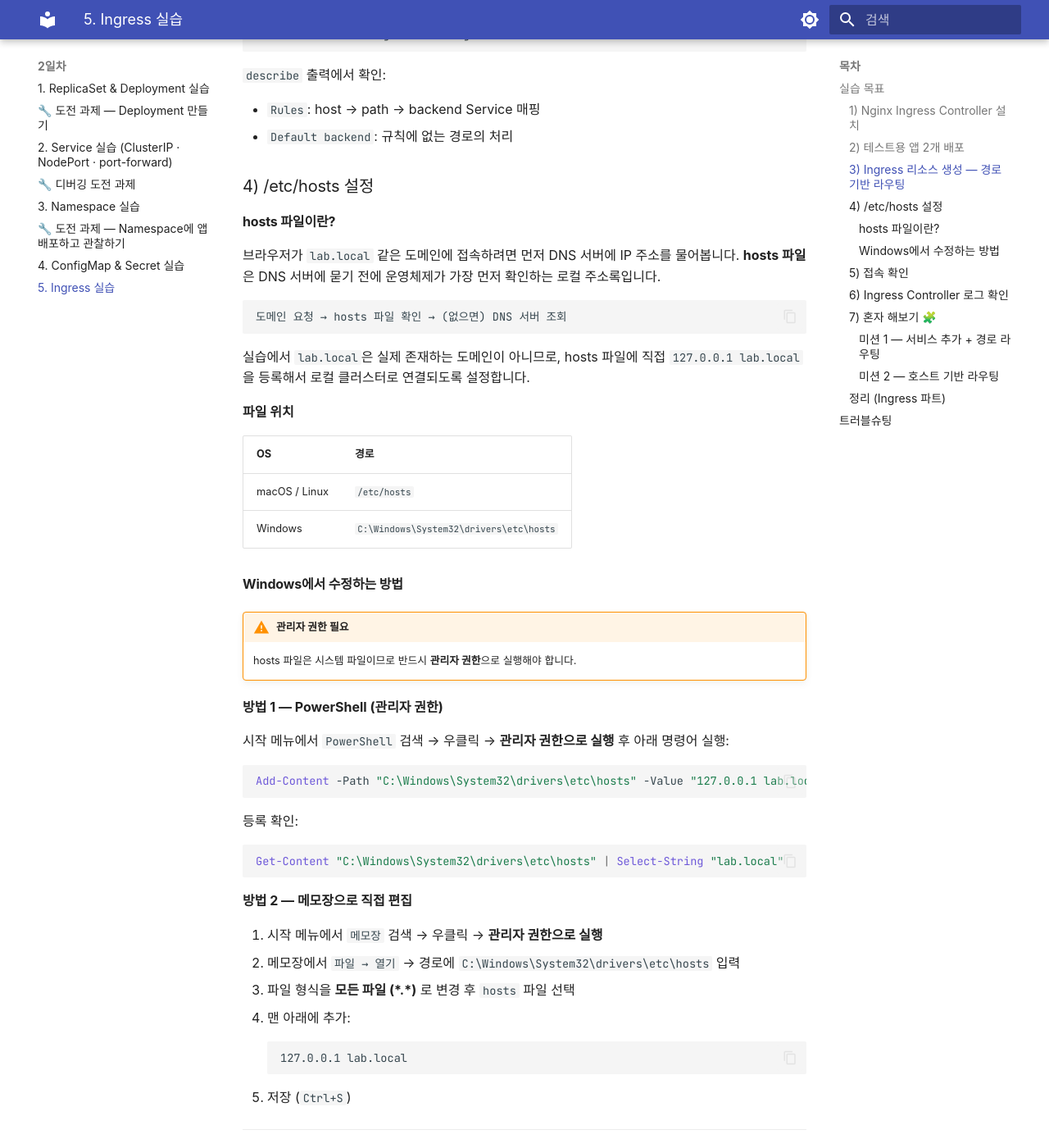
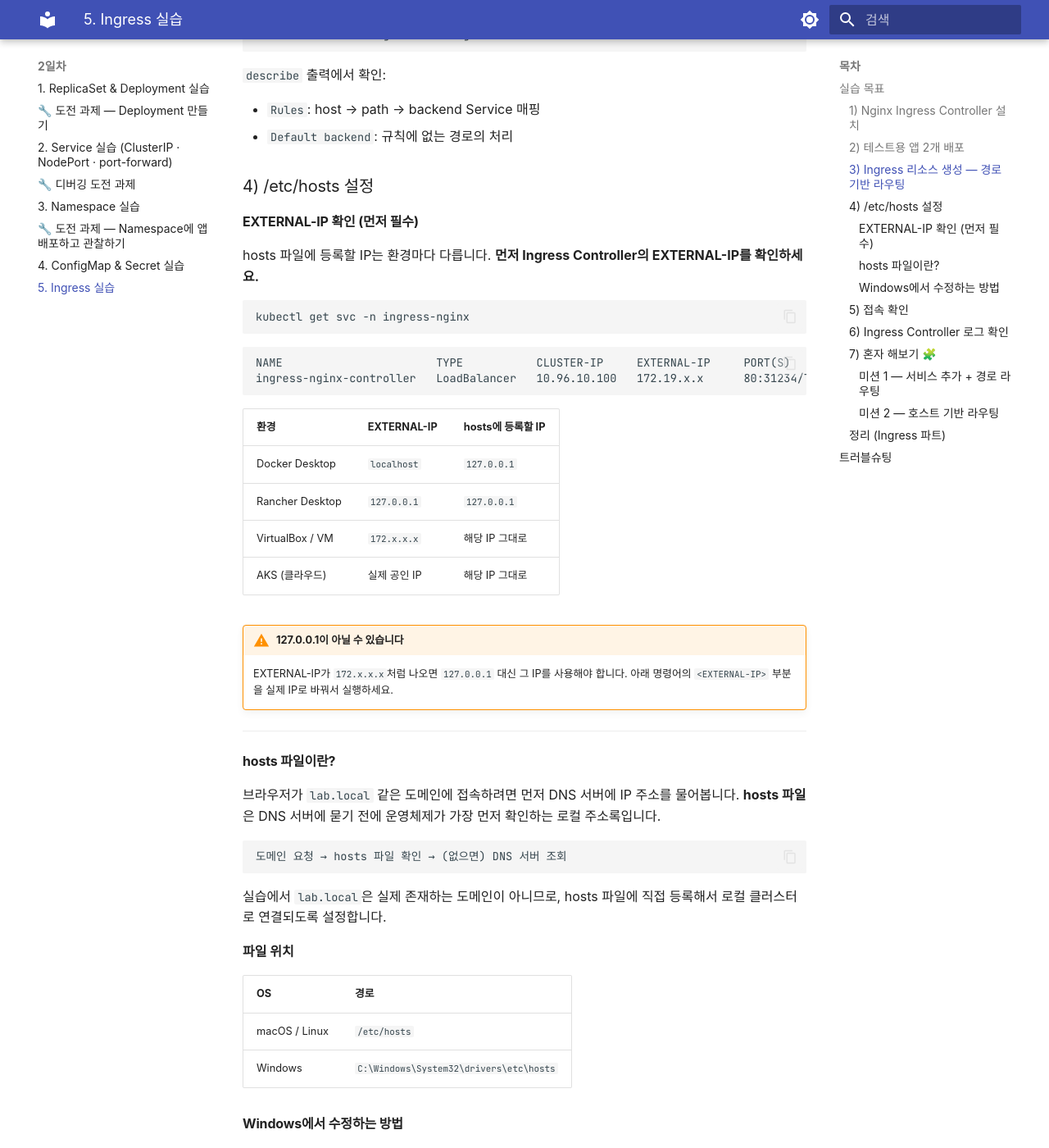
Before and after one commit to skilleat-labs/k8s-for-4days, an MkDocs documentation site: the page built from docs/day2/3-1-ingress.md, in a window 1280 px wide and 1400 px high, scrolled down 3099 px. Shown: the whole window at 82% size. Built offline with MkDocs 1.6.1 and Material for MkDocs 9.7.7, drawn with Linux system fonts in a browser that asks for light colours; some web fonts are replaced; some of the changed text lies outside the part shown.

Commit message:
Fix hosts file guide: use EXTERNAL-IP from ingress controller, add DNS flush tip

````diff
--- a/docs/day2/3-1-ingress.md
+++ b/docs/day2/3-1-ingress.md
@@ -154,6 +154,32 @@ kubectl describe ingress lab-ingress
 
 ### 4) /etc/hosts 설정
 
+#### EXTERNAL-IP 확인 (먼저 필수)
+
+hosts 파일에 등록할 IP는 환경마다 다릅니다. **먼저 Ingress Controller의 EXTERNAL-IP를 확인하세요.**
+
+```bash
+kubectl get svc -n ingress-nginx
+```
+
+```
+NAME                       TYPE           CLUSTER-IP     EXTERNAL-IP     PORT(S)
+ingress-nginx-controller   LoadBalancer   10.96.10.100   172.19.x.x      80:31234/TCP
+```
+
+| 환경 | EXTERNAL-IP | hosts에 등록할 IP |
+|---|---|---|
+| Docker Desktop | `localhost` | `127.0.0.1` |
+| Rancher Desktop | `127.0.0.1` | `127.0.0.1` |
+| VirtualBox / VM | `172.x.x.x` | 해당 IP 그대로 |
+| AKS (클라우드) | 실제 공인 IP | 해당 IP 그대로 |
+
+!!! warning "127.0.0.1이 아닐 수 있습니다"
+    EXTERNAL-IP가 `172.x.x.x`처럼 나오면 `127.0.0.1` 대신 그 IP를 사용해야 합니다.
+    아래 명령어의 `<EXTERNAL-IP>` 부분을 실제 IP로 바꿔서 실행하세요.
+
+---
+
 #### hosts 파일이란?
 
 브라우저가 `lab.local` 같은 도메인에 접속하려면 먼저 DNS 서버에 IP 주소를 물어봅니다. **hosts 파일**은 DNS 서버에 묻기 전에 운영체제가 가장 먼저 확인하는 로컬 주소록입니다.
@@ -162,7 +188,7 @@ kubectl describe ingress lab-ingress
 도메인 요청 → hosts 파일 확인 → (없으면) DNS 서버 조회
 ```
 
-실습에서 `lab.local`은 실제 존재하는 도메인이 아니므로, hosts 파일에 직접 `127.0.0.1 lab.local`을 등록해서 로컬 클러스터로 연결되도록 설정합니다.
+실습에서 `lab.local`은 실제 존재하는 도메인이 아니므로, hosts 파일에 직접 등록해서 로컬 클러스터로 연결되도록 설정합니다.
 
 **파일 위치**
 
@@ -195,9 +221,9 @@ Get-Content "C:\Windows\System32\drivers\etc\hosts" | Select-String "lab.local"
 1. 시작 메뉴에서 `메모장` 검색 → 우클릭 → **관리자 권한으로 실행**
 2. 메모장에서 `파일 → 열기` → 경로에 `C:\Windows\System32\drivers\etc\hosts` 입력
 3. 파일 형식을 **모든 파일 (\*.\*)** 로 변경 후 `hosts` 파일 선택
-4. 맨 아래에 추가:
+4. 맨 아래에 추가 (`<EXTERNAL-IP>`를 실제 IP로 변경):
     ```
-    127.0.0.1 lab.local
+    <EXTERNAL-IP> lab.local
     ```
 5. 저장 (`Ctrl+S`)
 
@@ -206,14 +232,28 @@ Get-Content "C:\Windows\System32\drivers\etc\hosts" | Select-String "lab.local"
 === "Windows (PowerShell — 관리자 권한)"
 
     ```powershell
-    Add-Content -Path "C:\Windows\System32\drivers\etc\hosts" -Value "127.0.0.1 lab.local"
+    Add-Content -Path "C:\Windows\System32\drivers\etc\hosts" -Value "<EXTERNAL-IP> lab.local"
     ```
 
 === "macOS / Linux"
 
     ```bash
-    sudo sh -c 'echo "127.0.0.1 lab.local" >> /etc/hosts'
+    sudo sh -c 'echo "<EXTERNAL-IP> lab.local" >> /etc/hosts'
     ```
+
+!!! tip "변경 후 적용이 안 될 때 — DNS 캐시 초기화"
+
+    === "Windows (PowerShell)"
+
+        ```powershell
+        ipconfig /flushdns
+        ```
+
+    === "macOS"
+
+        ```bash
+        sudo dscacheutil -flushcache; sudo killall -HUP mDNSResponder
+        ```
 
 ### 5) 접속 확인
 
@@ -304,18 +344,20 @@ Get-Content "C:\Windows\System32\drivers\etc\hosts" | Select-String "lab.local"
 
 **`/etc/hosts` 등록** (테스트 전에 먼저 추가하세요)
 
+> `<EXTERNAL-IP>`는 `kubectl get svc -n ingress-nginx`에서 확인한 IP를 사용하세요.
+
 === "Windows (PowerShell — 관리자 권한)"
 
     ```powershell
-    Add-Content -Path "C:\Windows\System32\drivers\etc\hosts" -Value "127.0.0.1 api.lab.local"
-    Add-Content -Path "C:\Windows\System32\drivers\etc\hosts" -Value "127.0.0.1 web.lab.local"
+    Add-Content -Path "C:\Windows\System32\drivers\etc\hosts" -Value "<EXTERNAL-IP> api.lab.local"
+    Add-Content -Path "C:\Windows\System32\drivers\etc\hosts" -Value "<EXTERNAL-IP> web.lab.local"
     ```
 
 === "macOS / Linux"
 
     ```bash
-    sudo sh -c 'echo "127.0.0.1 api.lab.local" >> /etc/hosts'
-    sudo sh -c 'echo "127.0.0.1 web.lab.local" >> /etc/hosts'
+    sudo sh -c 'echo "<EXTERNAL-IP> api.lab.local" >> /etc/hosts'
+    sudo sh -c 'echo "<EXTERNAL-IP> web.lab.local" >> /etc/hosts'
     ```
 
 **성공 조건:**
````
Also changed, not shown: other parts of docs/day2/3-1-ingress.md (+1 -1 lines).
